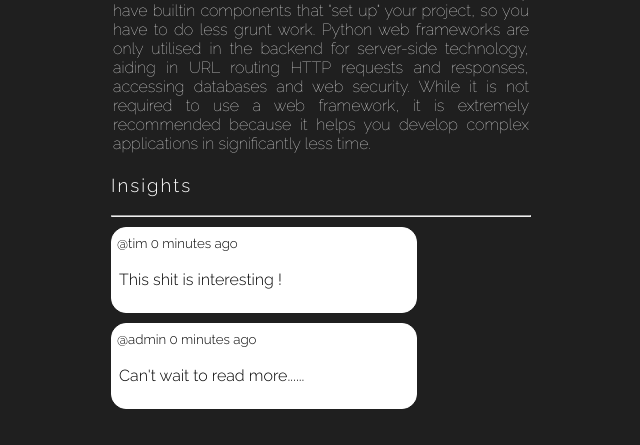
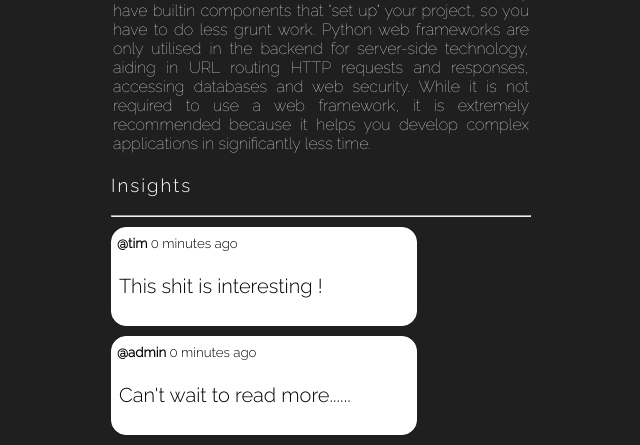
Before and after one commit to sauravDutt/solo, a Django app: page /post/1/ in a window 1280 px wide. Shown: the part 659-1104 px from the top of the page, without its empty margins (319-959 px from the left). Before the commit the page ends 1068 px from the top, so only its background shows below. Run offline with Django 3.2, Linux system fonts and the light colour scheme; data comes from the database, SQL or seed files in the repository; both versions use the stored data as it was after the commit.

Commit message:
Just added some more stuff

```diff
--- a/base/templates/base/post.html
+++ b/base/templates/base/post.html
@@ -28,8 +28,8 @@
                     {% if request.user == message.user %}
                         <a href="{% url 'delete-message' message.id %} " style="text-decoration: none; color: #000;font-weight: 600;font-size: 14px; float: right; margin-right: 10px;margin-top: 3px;">Delete</a>
                     {% endif %}
-                    <small>@{{message.user}}   {{message.created|timesince}} ago</small>
-                    <p>{{message.body}}</p>
+                    <small><b>@{{message.user}}</b>   {{message.created|timesince}} ago</small>
+                    <p style="font-size: 20px;">{{message.body}}</p>
                 </div>
             {% endfor %}
         </div>
```
Also changed, not shown: db.sqlite3.
